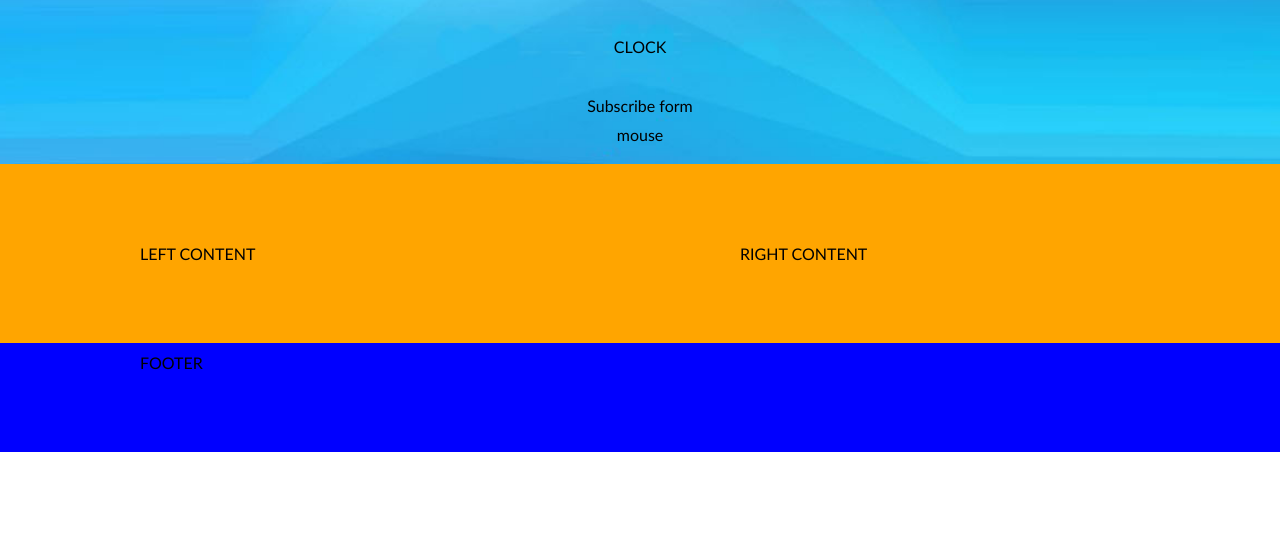
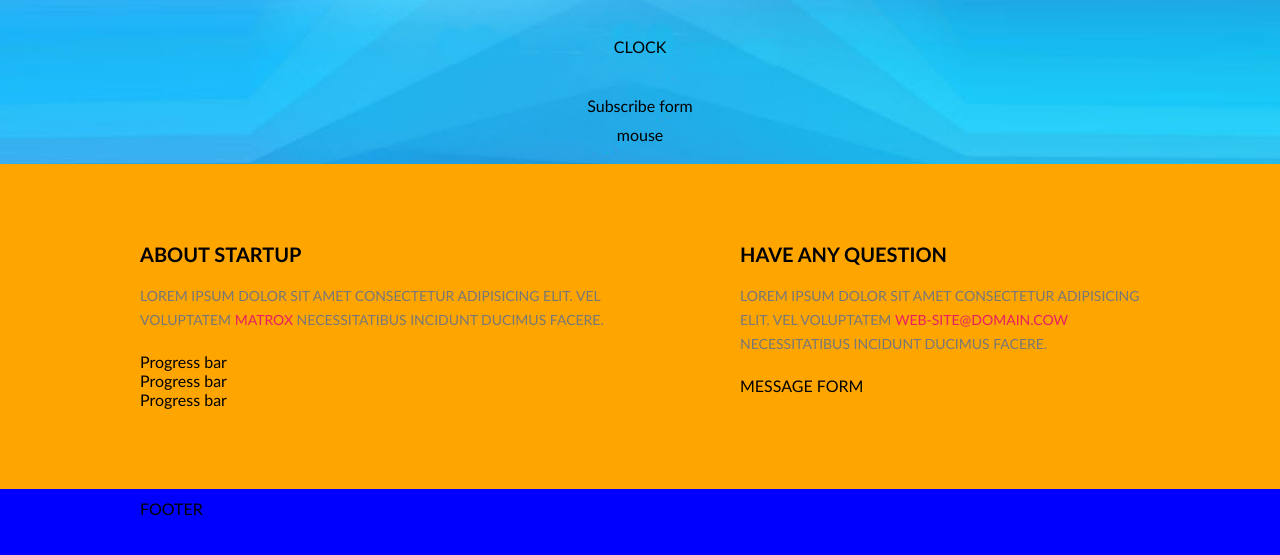
Before and after one commit to Jul1us5/comingSoon, a plain HTML site: page index.html in a window 1280 px wide. Shown: the part 283-838 px from the top of the page. Before the commit the page ends 800 px from the top, so only its background shows below. Drawn offline with Linux system fonts and the light colour scheme.

Commit message:
Content section #6

```diff
--- a/index.html
+++ b/index.html
@@ -26,8 +26,22 @@
     </div>
     <div class="container content">
         <div class="row">
-            <div class="left">LEFT CONTENT</div>
-            <div class="right">RIGHT CONTENT</div>
+            <div class="left">
+                <h2>about startup</h2>
+                <p>Lorem ipsum dolor sit amet consectetur adipisicing elit.
+                   Vel voluptatem <a href="#">Matrox</a> necessitatibus incidunt ducimus facere.
+                </p>
+                <div class="progress-bar">Progress bar</div>
+                <div class="progress-bar">Progress bar</div>
+                <div class="progress-bar">Progress bar</div>
+            </div>
+            <div class="right">
+                <h2>Have any question</h2>
+                <p>Lorem ipsum dolor sit amet consectetur adipisicing elit.
+                   Vel voluptatem <a href="milto:web-site@domain.cow">web-site@domain.cow</a> necessitatibus incidunt ducimus facere.
+                </p>
+                <form>MESSAGE FORM</form>
+            </div>
         </div>
     </div>
     <footer class="container footer">
--- a/style/custom.css
+++ b/style/custom.css
@@ -122,3 +122,29 @@
     display: inline-block;
     /* width: 100%; */
 }
+
+/* MAIN CONTENT */
+
+.content h2 {
+    display: inline-block;
+    width: 100%;
+    text-transform: uppercase;
+    font-size: 20px;
+    line-height: 20px;
+
+}
+.content p {
+    display: inline-block;
+    width: 100%;
+    text-transform: uppercase;
+    font-size: 14px;
+    line-height: 24px;
+    margin: 20px 0;
+    color: #777;
+
+}
+    .content p > a {
+        color: #EA1E63;
+        text-decoration: none;
+
+    }
```
